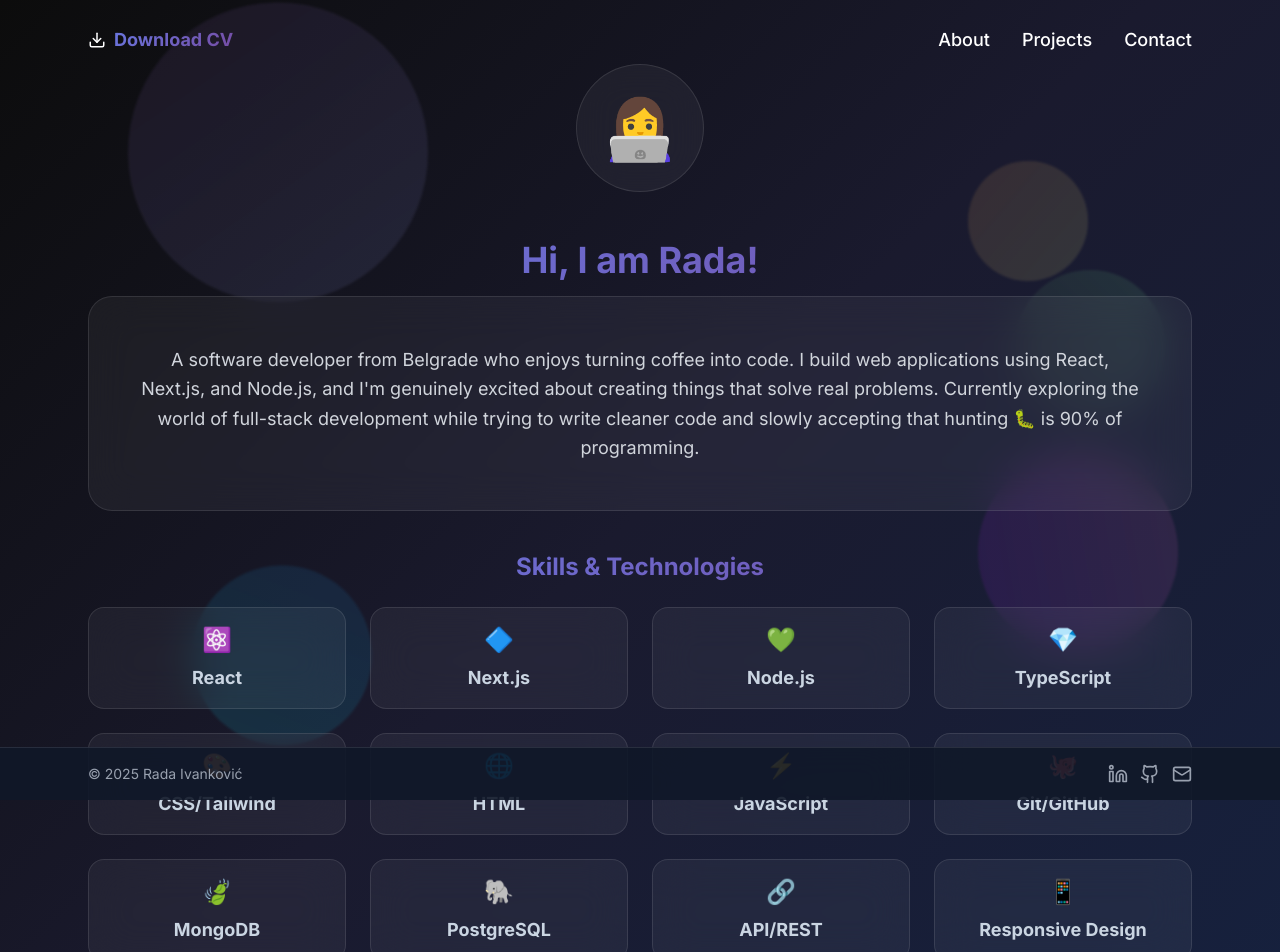
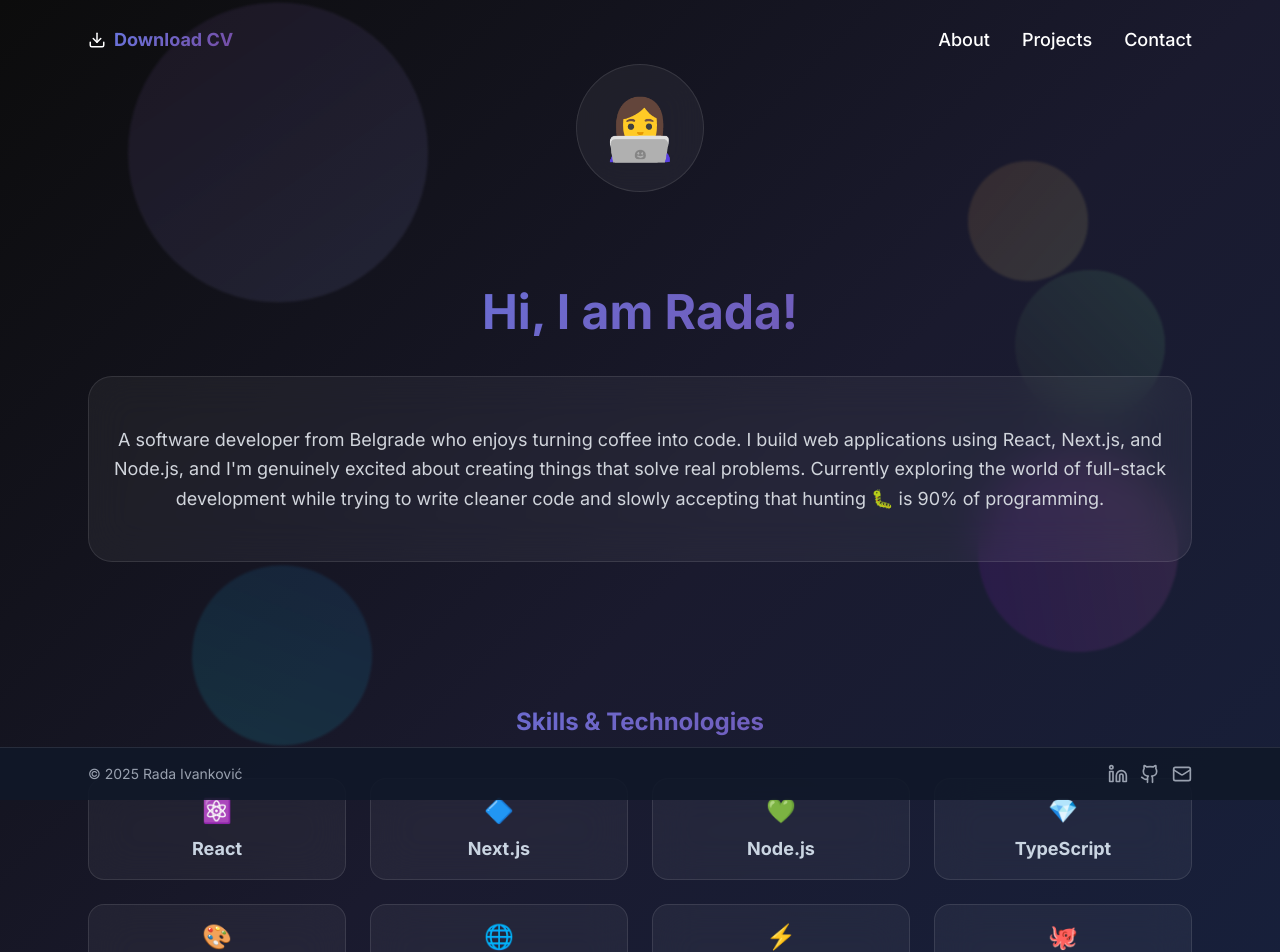
Before and after one commit to rada-ii/portfolio-v2, a Next.js app: page / in a window 1280 px wide. Shown: the top 952 px of the page. Built offline with nearby package versions, Linux system fonts and the light colour scheme.

Commit message:
Resonsive design correction

```diff
--- a/src/app/contact/page.tsx
+++ b/src/app/contact/page.tsx
@@ -75,7 +75,7 @@ export default function ContactPage() {
 
   return (
     <div className="min-h-screen pt-32 pb-20">
-      <div className="max-w-6xl mx-auto  px-6">
+      <div className="max-w-6xl mx-auto md:px-6 px-4">
         {/* Header */}
         <div className="text-center mb-16">
           <h1 className="text-4xl md:text-5xl font-bold gradient-text-purple mb-6">
--- a/src/app/layout.tsx
+++ b/src/app/layout.tsx
@@ -6,6 +6,9 @@ export const metadata: Metadata = {
   title: "Rada Ivanković - Software Developer",
   description:
     "Portfolio of Rada Ivanković - Full-Stack Developer specialized in React, Next.js, Node.js, TypeScript",
+  icons: {
+    icon: "/icon.ico",
+  },
 };
 
 export default function RootLayout({
--- a/src/app/page.tsx
+++ b/src/app/page.tsx
@@ -4,7 +4,7 @@ export default function HomePage() {
   return (
     <div className="">
       {/* Hero Section */}
-      <section className="pt-16 pb-10 px-4 text-center">
+      <section className="pt-16 md:pb-10 pb-2 text-center">
         <div className="max-w-6xl mx-auto">
           {/* Avatar/Profile Image */}
           <div className="flex justify-center mb-2">
@@ -19,14 +19,14 @@ export default function HomePage() {
       </section>
 
       {/* About Me Section */}
-      <section className="px-4" id="about">
-        <div className="max-w-6xl mx-auto text-center px-6">
-          <h1 className="text-3xl md:text-4xl font-bold gradient-text mb-4">
+      <section className="my-4 py-8" id="about md:px-6 px-4">
+        <div className="max-w-6xl mx-auto text-center md:px-6 px-4">
+          <h1 className="text-4xl md:text-5xl font-bold gradient-text md:mb-10 mb-8">
             Hi, I am Rada!
           </h1>
 
-          <div className="glass rounded-3xl p-2 md:p-12 hover-lift">
-            <p className="text-gray-300 text-lg leading-relaxed">
+          <div className="glass rounded-3xl py-2 md:py-8 hover-lift ">
+            <p className="text-gray-300 text-lg leading-relaxed md:p-4 p-2">
               A software developer from Belgrade who enjoys turning coffee into
               code. I build web applications using React, Next.js, and Node.js,
               and I'm genuinely excited about creating things that solve real
@@ -39,13 +39,13 @@ export default function HomePage() {
       </section>
 
       {/* Skills Section */}
-      <section className="p-4 md:mb-12 mb-16" id="skills">
-        <div className="max-w-6xl mx-auto px-6">
-          <h2 className="text-3xl md:text-2xl font-bold gradient-text my-6 text-center">
+      <section className="p-4 md:mb-4 mb-2" id="skills">
+        <div className="max-w-6xl mx-auto md:px-6 px-0 md:py-20 py-12 ">
+          <h2 className="text-3xl md:text-2xl font-bold gradient-text text-center">
             Skills & Technologies
           </h2>
 
-          <div className="grid grid-cols-2 md:grid-cols-3 lg:grid-cols-4 gap-6  ">
+          <div className="grid grid-cols-2 md:grid-cols-3 lg:grid-cols-4 gap-6 pt-10 ">
             {skills.map((skill) => (
               <div
                 key={skill.name}
--- a/src/app/projects/page.tsx
+++ b/src/app/projects/page.tsx
@@ -19,7 +19,7 @@ export default function ProjectsPage() {
 
       {/* Projects Grid */}
       <section className="md:px-24 px-0">
-        <div className="max-w-6xl mx-auto px-6">
+        <div className="max-w-6xl mx-auto md:px-6 px-4">
           <div className="grid grid-cols-1 md:grid-cols-2 lg:grid-cols-3 gap-8">
             {projects.map((project) => (
               <div
```
Also changed, not shown: 2 other files (tests, documents, lock files or other folders).
